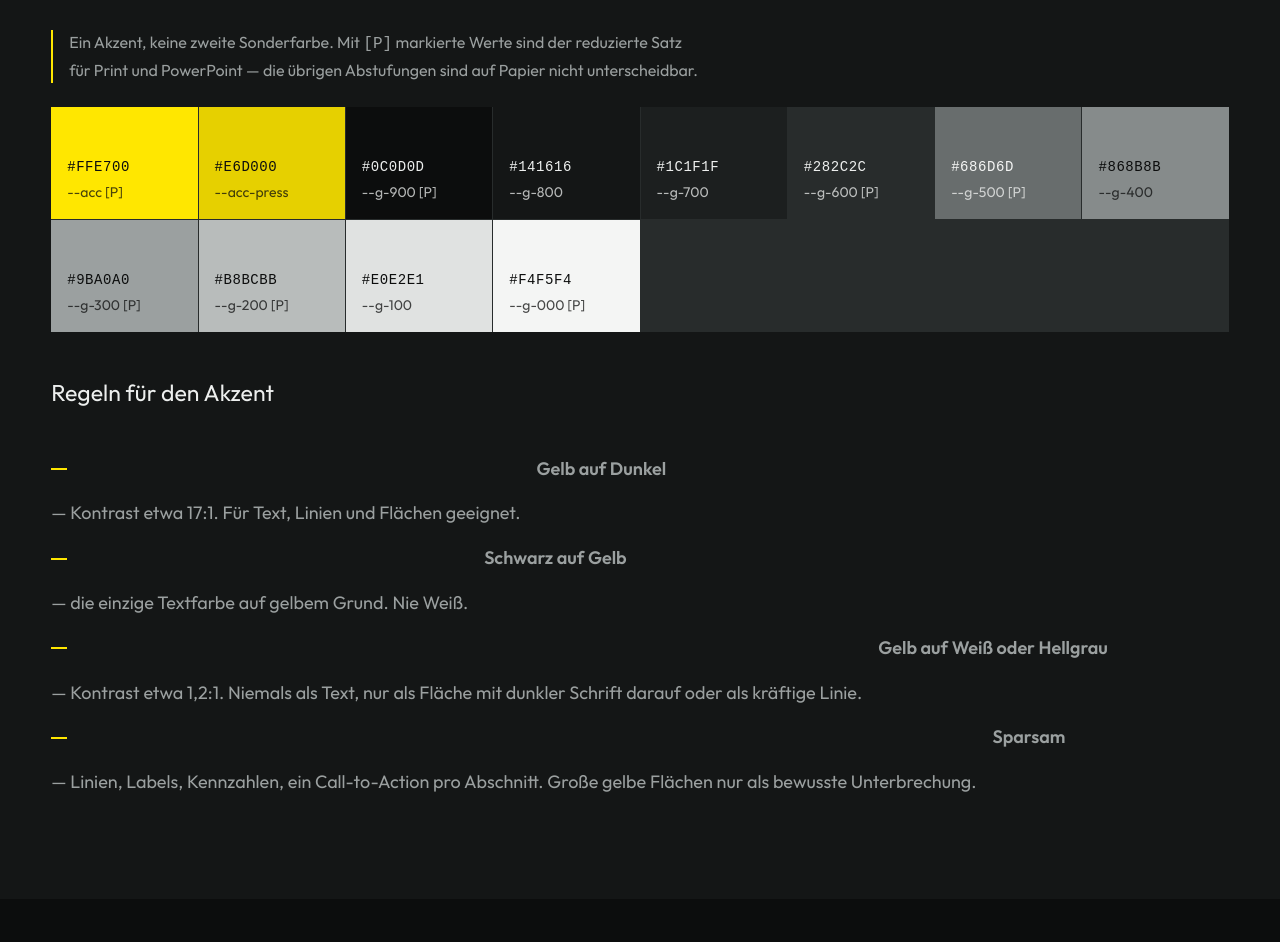
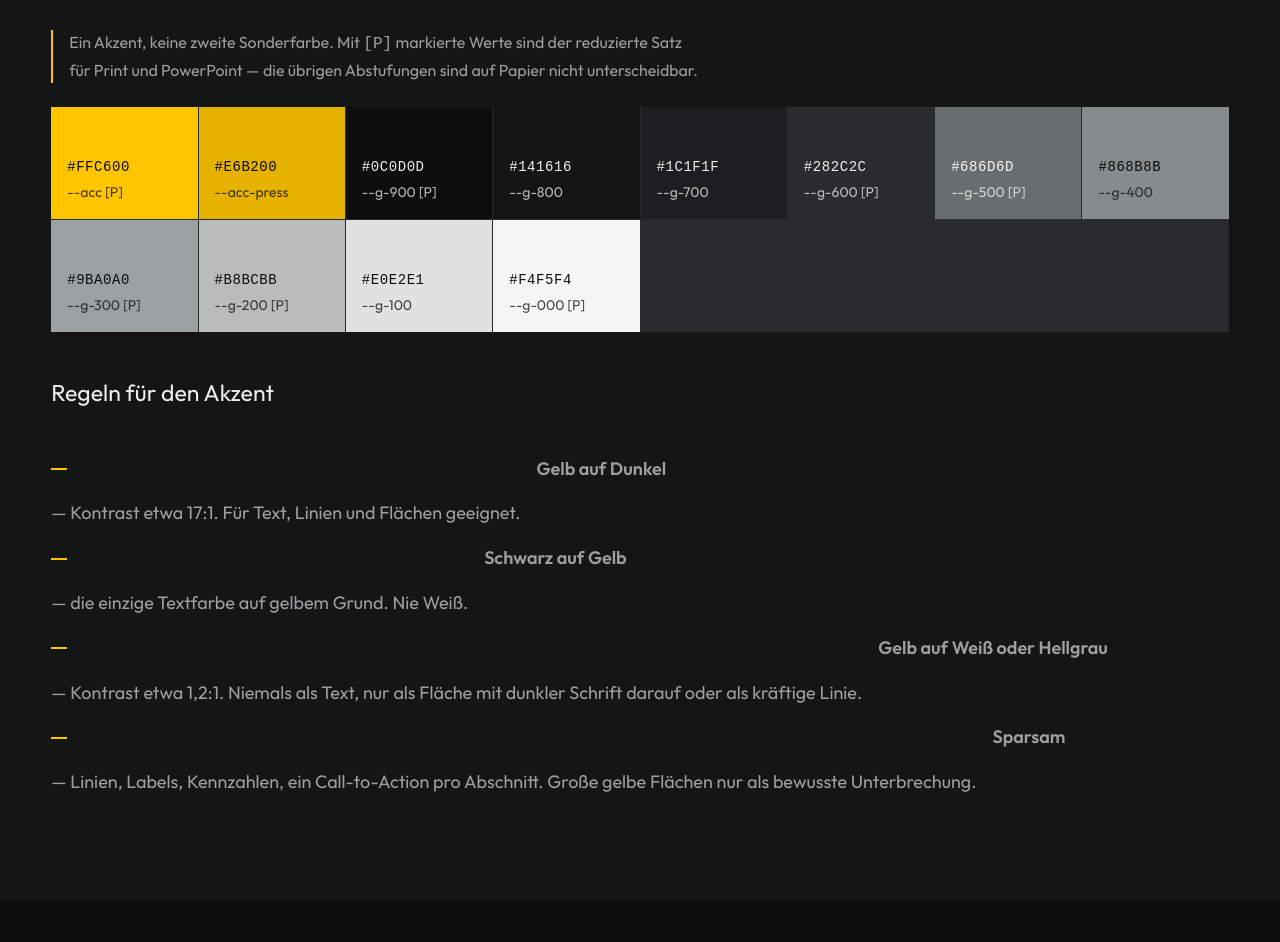
Before and after one commit to blasorchester-muenchen/website, a website: page styleguide.html in a window 1280 px wide. Shown: the part 708-1650 px from the top of the page. Drawn offline with Linux system fonts and the light colour scheme.

Commit message:
Change accent color from Munich yellow to boMUC yellow

```diff
--- a/css/tokens.css
+++ b/css/tokens.css
@@ -29,11 +29,11 @@
      One accent only. Munich yellow, taken from the boMUC logo.
      Sits close to process yellow, so a naive RGB to CMYK conversion at the
      print shop holds up without a spot colour.
-     Contrast against --g-900 is ~17:1. Against white it is ~1.2:1, so yellow
+     Contrast against --g-900 is ~12:1. Against white it is ~1.6:1, so yellow
      is never text on a light ground: it is a fill with near-black text on it.
   */
-  --acc:       #FFE700;               /* [P] */
-  --acc-press: #E6D000;               /* pressed / visited */
+  --acc:       #FFC600;               /* [P] */
+  --acc-press: #E6B200;               /* pressed / visited */
   --acc-ink:   #0C0D0D;               /* [P] text placed ON yellow */
 
   /* ---------- Grey ramp --------------------------------------------------- */
@@ -152,7 +152,7 @@
   */
   --angle-hatch: 78deg;
   --hatch-gap:   14px;
-  --hatch-line:  rgb(255 231 0 / 7%);   /* on dark grounds */
+  --hatch-line:  rgb(255 198 0 / 7%);   /* on dark grounds */
   --hatch-ink:   rgb(12 13 13 / 10%);   /* on yellow grounds */
 
   /* ---------- Motion ----------------------------------------------------- */
--- a/styleguide.html
+++ b/styleguide.html
@@ -66,8 +66,8 @@
     </p>
 
     <div class="sg-swatches">
-      <div class="sw" style="background:#FFE700;color:#0C0D0D"><code>#FFE700</code><small>--acc [P]</small></div>
-      <div class="sw" style="background:#E6D000;color:#0C0D0D"><code>#E6D000</code><small>--acc-press</small></div>
+      <div class="sw" style="background:#FFC600;color:#0C0D0D"><code>#FFC600</code><small>--acc [P]</small></div>
+      <div class="sw" style="background:#E6B200;color:#0C0D0D"><code>#E6B200</code><small>--acc-press</small></div>
       <div class="sw" style="background:#0C0D0D;color:#EDEFEE"><code>#0C0D0D</code><small>--g-900 [P]</small></div>
       <div class="sw" style="background:#141616;color:#EDEFEE"><code>#141616</code><small>--g-800</small></div>
       <div class="sw" style="background:#1C1F1F;color:#EDEFEE"><code>#1C1F1F</code><small>--g-700</small></div>
@@ -293,14 +293,14 @@
       <tr><td>Text/Hintergrund – Hell 1</td><td><span class="sg-chip" style="background:#F4F5F4"></span><code>#F4F5F4</code></td><td>Papier, Text auf Dunkel</td></tr>
       <tr><td>Text/Hintergrund – Dunkel 2</td><td><span class="sg-chip" style="background:#282C2C"></span><code>#282C2C</code></td><td>Abgesetzte Fläche, Tabellenfüllung</td></tr>
       <tr><td>Text/Hintergrund – Hell 2</td><td><span class="sg-chip" style="background:#B8BCBB"></span><code>#B8BCBB</code></td><td>Feine Linien auf Papier</td></tr>
-      <tr><td>Akzent 1</td><td><span class="sg-chip" style="background:#FFE700"></span><code>#FFE700</code></td><td>Münchner Gelb — der Akzent</td></tr>
+      <tr><td>Akzent 1</td><td><span class="sg-chip" style="background:#FFC600"></span><code>#FFC600</code></td><td>Münchner Gelb — der Akzent</td></tr>
       <tr><td>Akzent 2</td><td><span class="sg-chip" style="background:#9BA0A0"></span><code>#9BA0A0</code></td><td>Gedämpfter Text, Bildunterschrift</td></tr>
       <tr><td>Akzent 3</td><td><span class="sg-chip" style="background:#141616"></span><code>#141616</code></td><td>Zweiter Dunkelton</td></tr>
       <tr><td>Akzent 4</td><td><span class="sg-chip" style="background:#686D6D"></span><code>#686D6D</code></td><td>Linien auf Dunkel</td></tr>
       <tr><td>Akzent 5</td><td><span class="sg-chip" style="background:#E0E2E1"></span><code>#E0E2E1</code></td><td>Heller Grauton</td></tr>
       <tr><td>Akzent 6</td><td><span class="sg-chip" style="background:#868B8B"></span><code>#868B8B</code></td><td>Sehr gedämpfter Text</td></tr>
-      <tr><td>Hyperlink</td><td><span class="sg-chip" style="background:#FFE700"></span><code>#FFE700</code></td><td>Links</td></tr>
-      <tr><td>Besuchter Hyperlink</td><td><span class="sg-chip" style="background:#E6D000"></span><code>#E6D000</code></td><td>Besuchte Links</td></tr>
+      <tr><td>Hyperlink</td><td><span class="sg-chip" style="background:#FFC600"></span><code>#FFC600</code></td><td>Links</td></tr>
+      <tr><td>Besuchter Hyperlink</td><td><span class="sg-chip" style="background:#E6B200"></span><code>#E6B200</code></td><td>Besuchte Links</td></tr>
     </table>
 
     <h3 class="mt-5">Folienraster</h3>
```
Also changed, not shown: AGENTS.md (+2 -2 lines).
